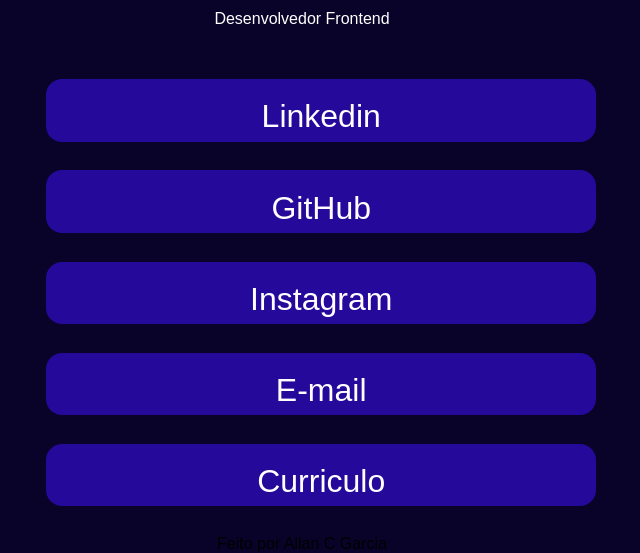
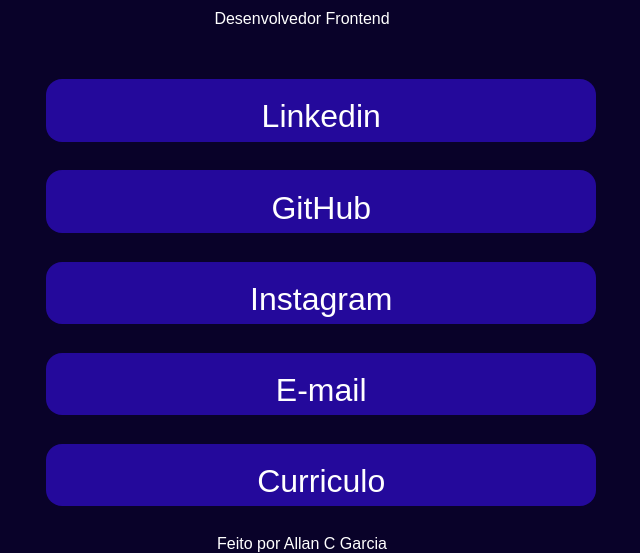
Before and after one commit to ICELUCKBR/my-links, a plain HTML site: page index.html in a window 1280 px wide. Shown: the part 671-1224 px from the top of the page, without its empty margins (338-978 px from the left). Drawn offline with Linux system fonts and the light colour scheme.

Commit message:
refactoring Footer

```diff
--- a/index.html
+++ b/index.html
@@ -21,7 +21,7 @@
                 <li><a href="./public/_Curriculo.pdf" target="_blank" >Curriculo</a></li>
             </ul>
 
-            <footer>Feito por Allan C Garcia</footer>
+            <footer><p>Feito por Allan C Garcia</p></footer>
         </div>
 </body>
 </html
```
